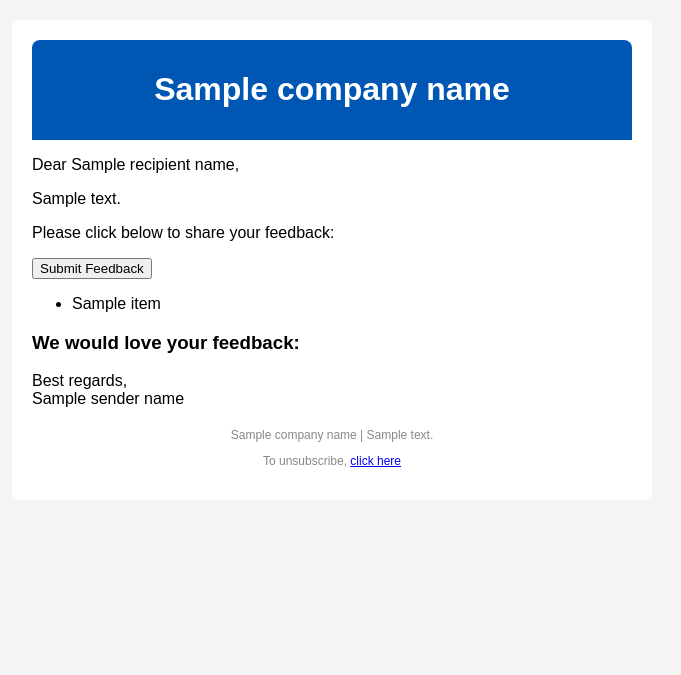
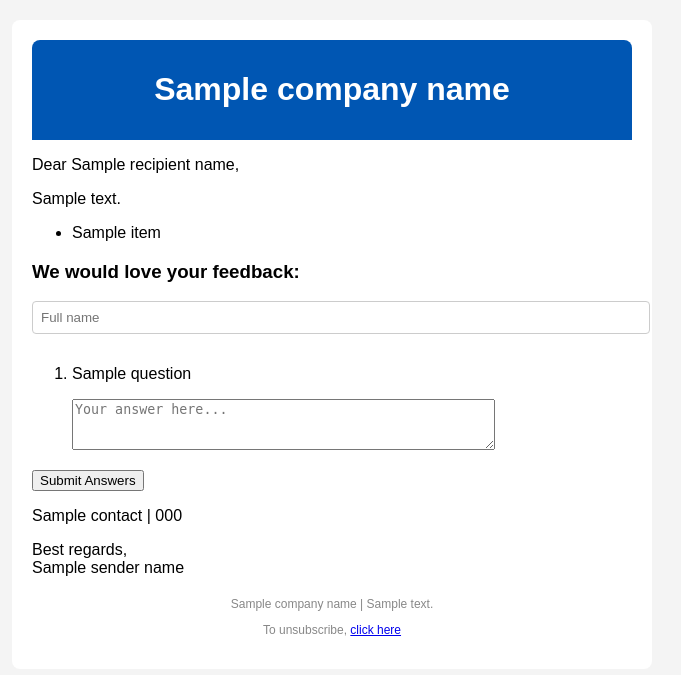
Before and after one commit to RussellCarsonJr/emailMessagesToContacts, a Flask app: template templates/automate_email_message_template4.html in a window 1280 px wide. Shown: the top 675 px of the page, without its empty margins (308-989 px from the left). Run offline with Flask 3, Linux system fonts and the light colour scheme; the template is opened without the code that fills it: most values are stand-ins (such as "Sample title", 1, 10 or a date in 2020).

```diff
--- a/templates/automate_email_message_template.html
+++ b/templates/automate_email_message_template.html
@@ -50,7 +50,9 @@
         <h3>We would love your feedback:</h3>
         <form action="/submit_answers" method="POST">
             <p>Please enter your name:</p>
-            <input type="text" name="recipient_name" placeholder="Full name">
+            <input type="text" name="recipient_name" placeholder="Full name"
+                style="width: 100%; padding: 8px; margin-bottom: 15px; border: 1px solid #ccc; border-radius: 4px;">
+
             <ol>
                 {% for question in questions %}
                 <li>
--- a/templates/automate_email_message_template4.html
+++ b/templates/automate_email_message_template4.html
@@ -40,11 +40,6 @@
         </div>
         <p>Dear {{ recipient_name }},</p>
         <p>{{ body }}</p>
-        <p>Please click below to share your feedback:</p>
-        <a href="https://RussellCarsonJr.pythonanywhere.com/contacts">
-            <button>Submit Feedback</button>
-        </a>
-
         {% if items %}
         <ul>
             {% for item in items %}
@@ -53,9 +48,33 @@
         </ul>
         {% endif %}
         <h3>We would love your feedback:</h3>
+        <form action="/submit_answers" method="POST">
+            <input type="text" name="recipient_name" placeholder="Full name"
+                style="width: 100%; padding: 8px; margin-bottom: 15px; border: 1px solid #ccc; border-radius: 4px;">
+
+            <ol>
+                {% for question in questions %}
+                <li>
+                    <p>{{ question }}</p>
+                    <textarea name="answer_{{ loop.index }}" rows="3" cols="50"
+                        placeholder="Your answer here..."></textarea>
+                </li>
+                {% endfor %}
+            </ol>
+            <button type="submit">Submit Answers</button>
+        </form>
+        {% for contact in contacts %}
+            <p>{{ contact.name }} | {{ contact.phone }}</p>
+        {% endfor %}
 
         <p>Best regards,<br>{{ sender_name }}</p>
-
+        {% if unsubscribe_page %}
+        <form action="/unsubscribe" method="POST">
+            <p>Enter your full name to unsubscribe:</p>
+            <input type="text" name="recipient_name" placeholder="Full name">
+            <button type="submit">Unsubscribe</button>
+        </form>
+        {% endif %}
         <div class="footer">
             <p>{{ company_name }} | {{ company_address }}</p>
             <p>To unsubscribe, <a href="{{ unsubscribe_link }}">click here</a></p>
```
Also changed, not shown: tests/test_email_service.py (+41 -41 lines), tests/test_flask_routes.py (+4 -4 lines).
